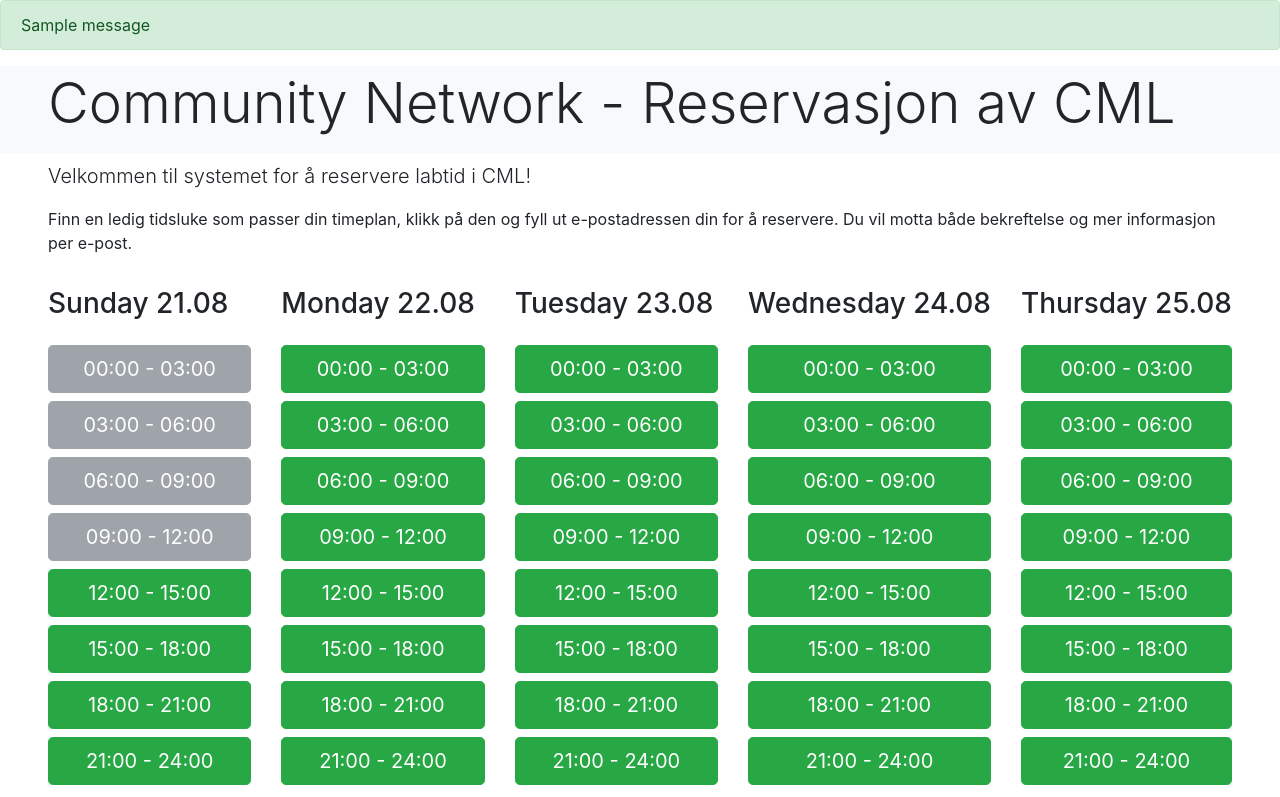
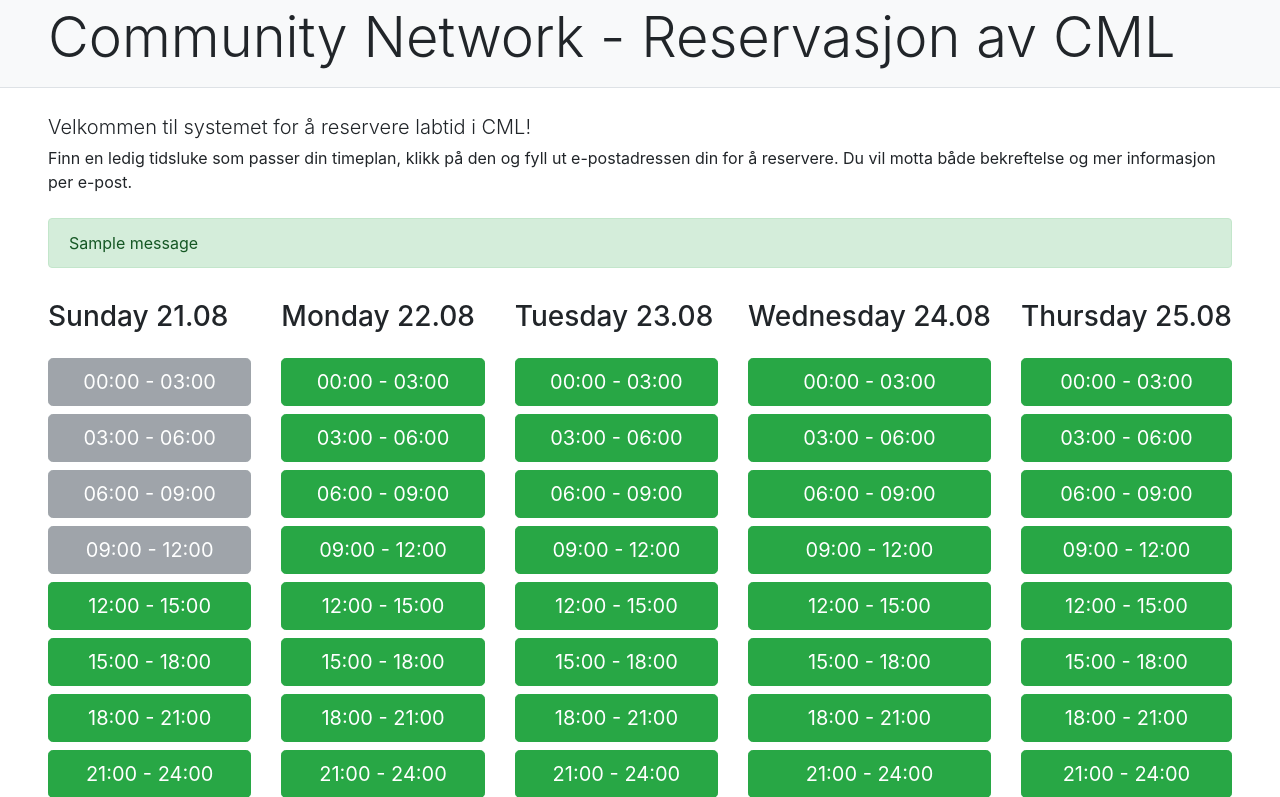
Before and after one commit to ctvedt/cml-booking, a Django app: page / in a window 1280 px wide. Shown: the top 797 px of the page. Run offline with Django 4.2, Linux system fonts and the light colour scheme; tables that the repository leaves empty hold one stand-in row (values such as "Sample post"); one stand-in notice (Sample message) is shown.

Commit message:
more gui improvements

```diff
--- a/django-cmlbooking/booking/templates/booking/base.html
+++ b/django-cmlbooking/booking/templates/booking/base.html
@@ -13,22 +13,23 @@
   <body>
     <div class="container-fluid px-0">
 
-      <!-- Alerts -->
-      {% if messages %}
-          {% for message in messages %}
-          <div class="alert alert-{{ message.tags }}" role="alert">{{ message }}</div>
-          {% endfor %}
-      {% endif %}
-
       <!-- Header -->
-      <h1 class="px-5 bg-light pb-3 pt-1 display-4">Community Network - Reservasjon av CML</h1>
+      <h1 class="px-5 bg-light pb-3 pt-1 display-4 border-bottom">Community Network - Reservasjon av CML</h1>
       <div class="container-fluid px-5">
-      <p class="lead">
+      <p class="lead pt-3 mb-1">
         Velkommen til systemet for å reservere labtid i CML!
       </p>
       <p>
         Finn en ledig tidsluke som passer din timeplan, klikk på den og fyll ut e-postadressen din for å reservere. Du vil motta både bekreftelse og mer informasjon per e-post. <br />
       </p>
+
+      <!-- Alerts -->
+      {% if messages %}
+          {% for message in messages %}
+          <div class="mt-4 alert alert-{{ message.tags }}" role="alert">{{ message }}</div>
+          {% endfor %}
+      {% endif %}
+
       <!-- Content -->
       {% block content %}
       {% endblock %}
```
